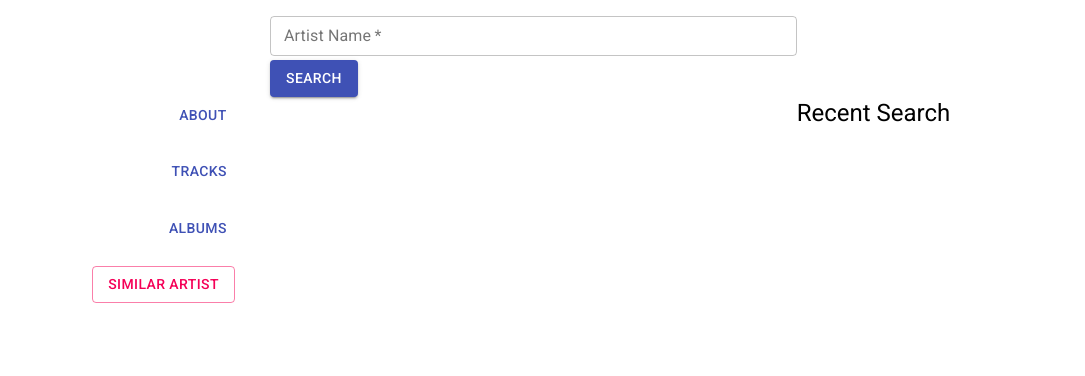
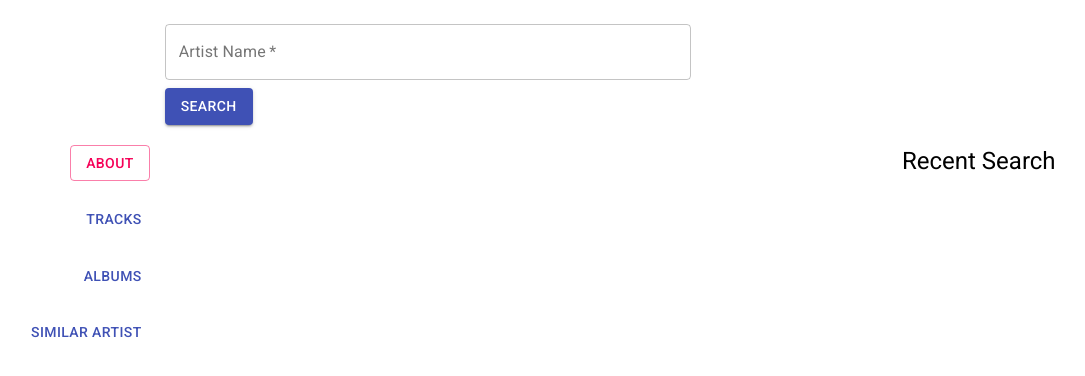
Before and after one commit to KanishkSrivastava/artist-info, a React (Create React App) app: page / in a window 1280 px wide. Shown: the top 376 px of the page, without its empty margins (54-1139 px from the left). Built offline with nearby package versions, Linux system fonts and the light colour scheme.

Commit message:
Worked on About Component and Navigation Component, also added tracksFormater

```diff
--- a/package.json
+++ b/package.json
@@ -4,6 +4,7 @@
   "private": true,
   "dependencies": {
     "@material-ui/core": "^4.0.0-beta.0",
+    "axios": "^0.18.0",
     "react": "^16.8.6",
     "react-dom": "^16.8.6",
     "react-redux": "^7.0.3",
--- /dev/null
+++ b/src/Actions/artistSearchAction.js
@@ -0,0 +1,35 @@
+import axios from 'axios';
+
+import * as types from '../types';
+import * as url from '../utils/urlGenerator';
+
+import tracksFormater from '../utils/tracksFormater';
+
+export const navigationButtonSelect = selectedNavigationButton => {
+  return { type: types.NAVIGATION_BUTTON_SELECT, payload: { selectedNavigationButton } };
+};
+const artistName = artistName => {
+  return { type: types.ARTIST_NAME, payload: { artistName } };
+};
+const artistImage = image => {
+  return { type: types.ARTIST_IMAGE, payload: { image } };
+};
+const aboutArtist = about => {
+  return { type: types.ARTIST_ABOUT, payload: { about } };
+};
+const artistTracks = allTracks => {
+  const tracks = tracksFormater(allTracks);
+  return { type: types.ARTIST_TRACKS, payload: { tracks } };
+};
+export const getArtistDetails = name => async dispatch => {
+  try {
+    const infoData = (await axios.get(url.getInfo(name))).data;
+    dispatch(navigationButtonSelect('about'));
+    dispatch(artistName(infoData.artist.name));
+    dispatch(artistImage(infoData.artist.image[2]['#text']));
+    dispatch(aboutArtist(infoData.artist.bio.content));
+
+    const trackData = (await axios.get(url.getTracks(name))).data;
+    dispatch(artistTracks(trackData.toptracks.track));
+  } catch (error) {}
+};
--- a/src/Components/About.js
+++ b/src/Components/About.js
@@ -2,11 +2,16 @@ import React from 'react';
 
 import Typography from '@material-ui/core/Typography';
 
-const About = () => (
-  <div>
-    <Typography variant='h1' component='h2' gutterBottom>
-      About
-    </Typography>
-  </div>
-);
+const About = ({ artistInfo }) => {
+  return (
+    <div>
+      <Typography variant='h6' gutterBottom>
+        {artistInfo.artistName}
+      </Typography>
+      <Typography variant='body2' gutterBottom align='justify'>
+        {artistInfo.about}
+      </Typography>
+    </div>
+  );
+};
 export default About;
--- a/src/Components/HomePage.js
+++ b/src/Components/HomePage.js
@@ -1,31 +1,43 @@
 import React from 'react';
+import { connect } from 'react-redux';
 
 import Grid from '@material-ui/core/Grid';
 
 import Input from './Input';
 import History from './History';
 import NavigationButtons from './NavigationButtons';
+import About from './About';
 
-const HomePage = () => (
+const HomePage = ({ artistInfo }) => (
   <Grid container>
-    <Grid container>
-      <Grid item xs={3} />
+    {console.log(artistInfo)}
+    <Grid container style={{ marginBottom: 20 }}>
+      <Grid item xs={2} />
       <Grid item xs={5}>
         <Input />
       </Grid>
-      <Grid item xs={4} />
+      <Grid item xs={6} />
     </Grid>
     <Grid item xs={12} sm={8}>
       <Grid container>
-        <Grid item xs={2} sm={4}>
-          <NavigationButtons selected='similar artist' />
+        <Grid item xs={12} sm={3} style={{ paddingRight: 15 }}>
+          <NavigationButtons selected={artistInfo.selectedNavigationButton} />
         </Grid>
-        <Grid item xs={10} sm={8} />
+        <Grid item xs={12} sm={8}>
+          <About artistInfo={artistInfo} />
+        </Grid>
+        <Grid item xs={12} sm={1} style={{ paddingLeft: 10 }}>
+          {/* <img src={artistInfo.image} alt='artist' /> */}
+        </Grid>
       </Grid>
     </Grid>
-    <Grid item xs={12} sm={4}>
+    <Grid item sm={1} />
+    <Grid item xs={12} sm={3}>
       <History />
     </Grid>
   </Grid>
 );
-export default HomePage;
+
+const mapStateToProps = ({ artistInfo }) => ({ artistInfo });
+
+export default connect(mapStateToProps)(HomePage);
--- a/src/Components/Input.js
+++ b/src/Components/Input.js
@@ -1,7 +1,10 @@
 import React, { Component } from 'react';
+import { connect } from 'react-redux';
 
 import TextField from '@material-ui/core/TextField';
 import Button from '@material-ui/core/Button';
+
+import { getArtistDetails } from '../Actions/artistSearchAction';
 
 class Input extends Component {
   constructor(props) {
@@ -18,13 +21,18 @@ class Input extends Component {
           onChange={artistName => this.setState({ artistName: artistName.target.value })}
           variant='outlined'
           fullWidth
-          margin='dense'
+          margin='normal'
         />
-        <Button variant='contained' color='primary'>
+        <Button onClick={() => this.props.getArtistDetails(this.state.artistName)} variant='contained' color='primary'>
           Search
         </Button>
       </div>
     );
   }
 }
-export default Input;
+
+const mapDispatchToProps = { getArtistDetails };
+export default connect(
+  null,
+  mapDispatchToProps
+)(Input);
--- a/src/Components/NavigationButtons.js
+++ b/src/Components/NavigationButtons.js
@@ -1,30 +1,54 @@
 import React from 'react';
+import { connect } from 'react-redux';
 
 import Grid from '@material-ui/core/Grid';
 import Button from '@material-ui/core/Button';
 
-const NavigationButtons = ({ selected }) => (
+import { navigationButtonSelect } from '../Actions/artistSearchAction';
+
+const NavigationButtons = ({ selected, navigationButtonSelect }) => (
   <Grid container direction='column' alignItems='flex-end'>
     <Grid item xs={12} style={{ marginBottom: 20 }}>
-      <Button variant={selected === 'about' ? 'outlined' : 'text'} color={selected === 'about' ? 'secondary' : 'primary'}>
+      <Button
+        variant={selected === 'about' ? 'outlined' : 'text'}
+        color={selected === 'about' ? 'secondary' : 'primary'}
+        onClick={() => navigationButtonSelect('about')}
+      >
         About
       </Button>
     </Grid>
     <Grid item xs={12} style={{ marginBottom: 20 }}>
-      <Button variant={selected === 'tracks' ? 'outlined' : 'text'} color={selected === 'tracks' ? 'secondary' : 'primary'}>
+      <Button
+        variant={selected === 'tracks' ? 'outlined' : 'text'}
+        color={selected === 'tracks' ? 'secondary' : 'primary'}
+        onClick={() => navigationButtonSelect('tracks')}
+      >
         Tracks
       </Button>
     </Grid>
     <Grid item xs={12} style={{ marginBottom: 20 }}>
-      <Button variant={selected === 'albums' ? 'outlined' : 'text'} color={selected === 'albums' ? 'secondary' : 'primary'}>
+      <Button
+        variant={selected === 'albums' ? 'outlined' : 'text'}
+        color={selected === 'albums' ? 'secondary' : 'primary'}
+        onClick={() => navigationButtonSelect('albums')}
+      >
         Albums
       </Button>
     </Grid>
     <Grid item xs={12}>
-      <Button variant={selected === 'similar artist' ? 'outlined' : 'text'} color={selected === 'similar artist' ? 'secondary' : 'primary'}>
+      <Button
+        variant={selected === 'similar artist' ? 'outlined' : 'text'}
+        color={selected === 'similar artist' ? 'secondary' : 'primary'}
+        onClick={() => navigationButtonSelect('similar artist')}
+      >
         Similar Artist
       </Button>
     </Grid>
   </Grid>
 );
-export default NavigationButtons;
+
+const mapDispatchToProps = { navigationButtonSelect };
+export default connect(
+  null,
+  mapDispatchToProps
+)(NavigationButtons);
--- a/src/Reducer/artistInfoReducer.js
+++ b/src/Reducer/artistInfoReducer.js
@@ -1,3 +1,25 @@
-const initialState = { cardArray: [], cardFlipped: 'Flip the Card', defuseCardNumber: 0, res: '' };
+import * as types from '../types';
 
-export default (state = initialState, action) => state;
+const initialState = { search: '', selectedNavigationButton: 'about', artistName: '', image: null, about: null, tracks: [] };
+
+export default (state = initialState, action) => {
+  switch (action.type) {
+    case types.ARTIST_NAME:
+      const { artistName } = action.payload;
+      return { ...state, artistName };
+    case types.ARTIST_IMAGE:
+      const { image } = action.payload;
+      return { ...state, image };
+    case types.ARTIST_ABOUT:
+      const { about } = action.payload;
+      return { ...state, about };
+    case types.NAVIGATION_BUTTON_SELECT:
+      const { selectedNavigationButton } = action.payload;
+      return { ...state, selectedNavigationButton };
+    case types.ARTIST_TRACKS:
+      const { tracks } = action.payload;
+      return { ...state, tracks };
+    default:
+      return state;
+  }
+};
--- a/src/types.js
+++ b/src/types.js
@@ -0,0 +1,6 @@
+export const GET_ARTIST_DETAILS = 'GET_ARTIST_DETAILS';
+export const ARTIST_NAME = 'ARTIST_NAME';
+export const ARTIST_IMAGE = 'ARTIST_IMAGE';
+export const ARTIST_ABOUT = 'ARTIST_ABOUT';
+export const NAVIGATION_BUTTON_SELECT = 'NAVIGATION_BUTTON_SELECT';
+export const ARTIST_TRACKS = 'ARTIST_TRACKS';
```
Also changed, not shown: 2 other files (tests, documents, lock files or other folders).
